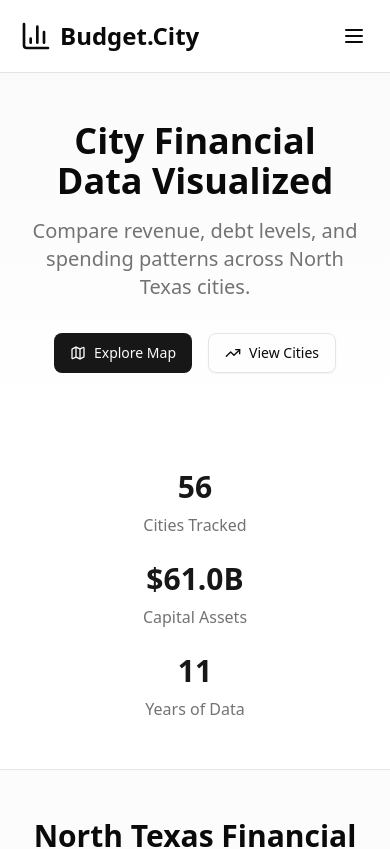
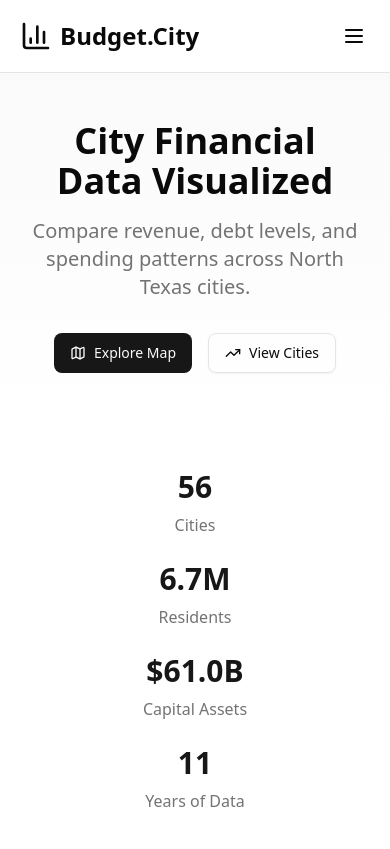
Before and after one commit to CurtisGreen/city-budget, a Next.js app: page / in a window 390 px wide. Shown: the top 849 px of the page. Built offline with nearby package versions, Linux system fonts and the light colour scheme.

Commit message:
Add regional population to home page

```diff
--- a/app/page.tsx
+++ b/app/page.tsx
@@ -20,6 +20,14 @@ export default function HomePage() {
     notation: "compact",
     maximumFractionDigits: 1,
   }).format(totalAssets);
+  const totalPopulation = cities.reduce(
+    (sum, city) => sum + (city.info.populations.at(-1)?.value || 0),
+    0,
+  );
+  const formattedTotalPopulation = Intl.NumberFormat("en-US", {
+    notation: "compact",
+    maximumFractionDigits: 1,
+  }).format(totalPopulation);
 
   return (
     <div className="min-h-screen">
@@ -61,12 +69,18 @@ export default function HomePage() {
       {/* Key Metrics Overview */}
       <section className="py-12 border-b">
         <div className="container mx-auto px-4">
-          <div className="grid grid-cols-1 md:grid-cols-3 gap-6">
+          <div className="grid grid-cols-1 md:grid-cols-4 gap-6">
             <div className="text-center">
               <div className="text-3xl font-bold text-primary mb-2">
                 {cities.length}
               </div>
-              <div className="text-muted-foreground">Cities Tracked</div>
+              <div className="text-muted-foreground">Cities</div>
+            </div>
+            <div className="text-center">
+              <div className="text-3xl font-bold text-primary mb-2">
+                {formattedTotalPopulation}
+              </div>
+              <div className="text-muted-foreground">Residents</div>
             </div>
             <div className="text-center">
               <div className="text-3xl font-bold text-primary mb-2">
```
